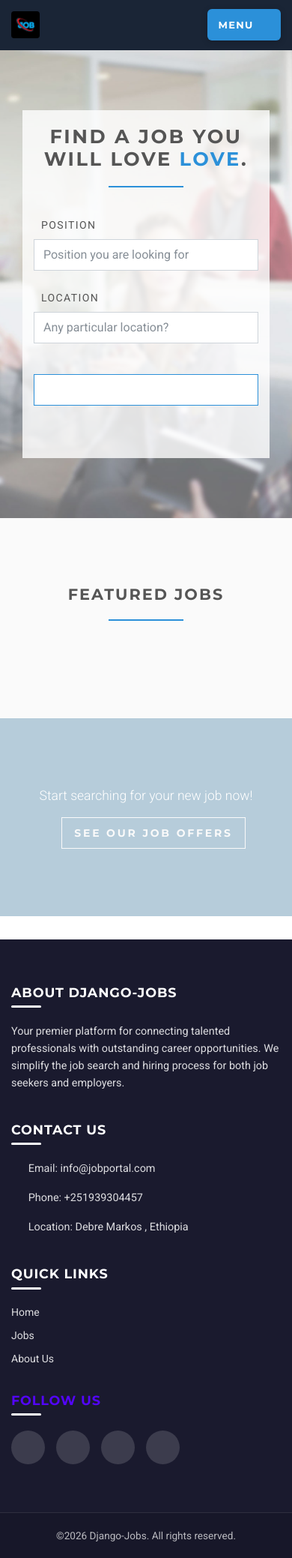
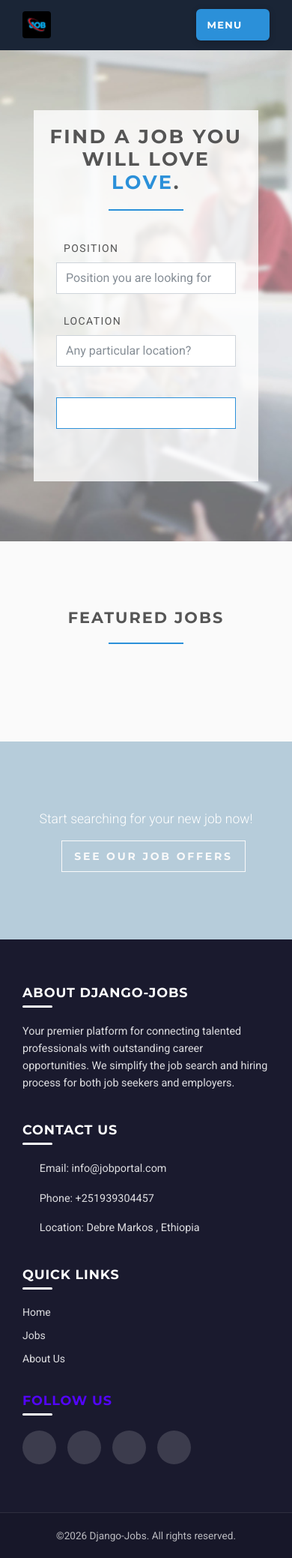
Before and after one commit to wuba21/Django-online-Job-Portal-system, a Django app: template templates/home.html in a window 390 px wide. Shown: the whole page at 75% size. Run offline with Django 3.2, Linux system fonts and the light colour scheme; the template is opened without the code that fills it, so the values that code supplies are empty; parts of the project's set-up code (start-up, migrations or seed data) failed here and were passed over; some libraries are stand-ins or nearby versions.

Commit message:
Apply universal mobile responsive anti-overflow engine and sticky footer rules to 100% of website pages

```diff
--- a/static/css/custom.css
+++ b/static/css/custom.css
@@ -42,11 +42,19 @@
 }
 
 /* ============================================
-   MOBILE RESPONSIVE & VIEWPORT FIXES
+   UNIVERSAL MOBILE RESPONSIVE & ANTI-OVERFLOW SYSTEM
    ============================================ */
 
-/* Viewport Lock & Anti-Horizontal-Overflow Fix */
-html, body {
+html {
+    height: 100% !important;
+    width: 100% !important;
+    overflow-x: hidden !important;
+}
+
+body {
+    min-height: 100vh !important;
+    display: flex !important;
+    flex-direction: column !important;
     width: 100% !important;
     max-width: 100% !important;
     overflow-x: hidden !important;
@@ -54,13 +62,56 @@ html, body {
     padding: 0 !important;
 }
 
-* {
-    box-sizing: border-box;
+body > div.flex-grow-1,
+#content,
+main {
+    flex: 1 0 auto !important;
+    width: 100% !important;
+    max-width: 100% !important;
 }
 
-img {
-    max-width: 100%;
-    height: auto;
+footer {
+    flex-shrink: 0 !important;
+    margin-top: auto !important;
+    width: 100% !important;
+}
+
+* {
+    box-sizing: border-box !important;
+}
+
+img, video, iframe, canvas, svg {
+    max-width: 100% !important;
+    height: auto !important;
+}
+
+/* Ensure no container or row leaks beyond 100% screen width */
+@media (max-width: 991px) {
+    .container, .container-fluid {
+        width: 100% !important;
+        max-width: 100% !important;
+        padding-left: 15px !important;
+        padding-right: 15px !important;
+        box-sizing: border-box !important;
+    }
+
+    .row {
+        margin-left: 0 !important;
+        margin-right: 0 !important;
+    }
+
+    /* Wrap all wide tables into responsive scroll boxes automatically */
+    .table-responsive, table {
+        display: block !important;
+        width: 100% !important;
+        overflow-x: auto !important;
+        -webkit-overflow-scrolling: touch !important;
+    }
+
+    /* Prevent offset margin overflow on mobile screens for ALL pages */
+    [class*="offset-"] {
+        margin-left: 0 !important;
+    }
 }
 
 /* ---- Navbar Mobile Responsive ---- */
--- a/templates/base.html
+++ b/templates/base.html
@@ -27,7 +27,7 @@
     <!-- theme stylesheet-->
     <link rel="stylesheet" href="{% static 'css/style.default.css' %}" id="theme-stylesheet">
     <!-- Custom stylesheet - for your changes-->
-    <link rel="stylesheet" href="{% static 'css/custom.css' %}?v=3.0">
+    <link rel="stylesheet" href="{% static 'css/custom.css' %}?v=4.0">
     <link rel="stylesheet" href="https://cdnjs.cloudflare.com/ajax/libs/toastr.js/latest/toastr.min.css"/>
     {% block styles %}{% endblock %}
     <!-- Favicon-->
```
